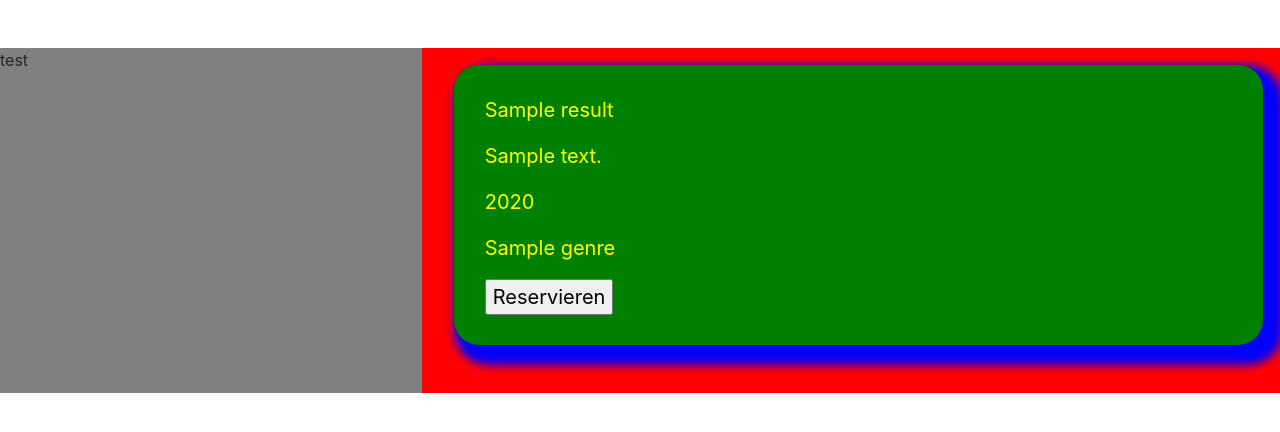
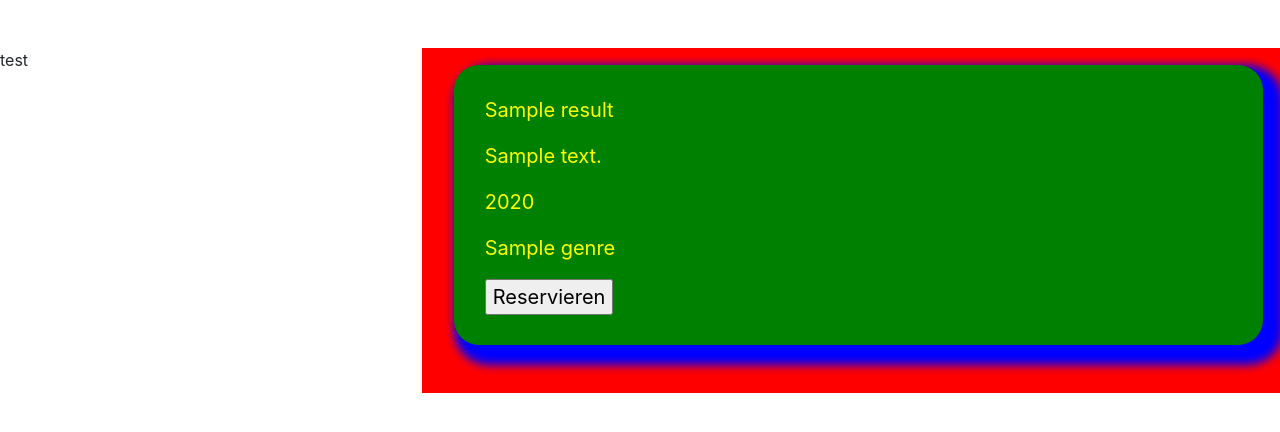
Before and after one commit to michelleisibach/hautbois, a CodeIgniter app: the page made by application/views/homeView.php in a window 1280 px wide. Shown: the top 432 px of the page. Run offline with CodeIgniter, Linux system fonts and the light colour scheme; the template is opened without the code that fills it: most values are stand-ins (such as "Sample title", 1, 10 or a date in 2020).

```diff
--- a/assets/css/style.css
+++ b/assets/css/style.css
@@ -3,7 +3,6 @@ body {
 }
 
 .col-4 {
-    background-color: grey;
 }
 
 .col-8 {
```
